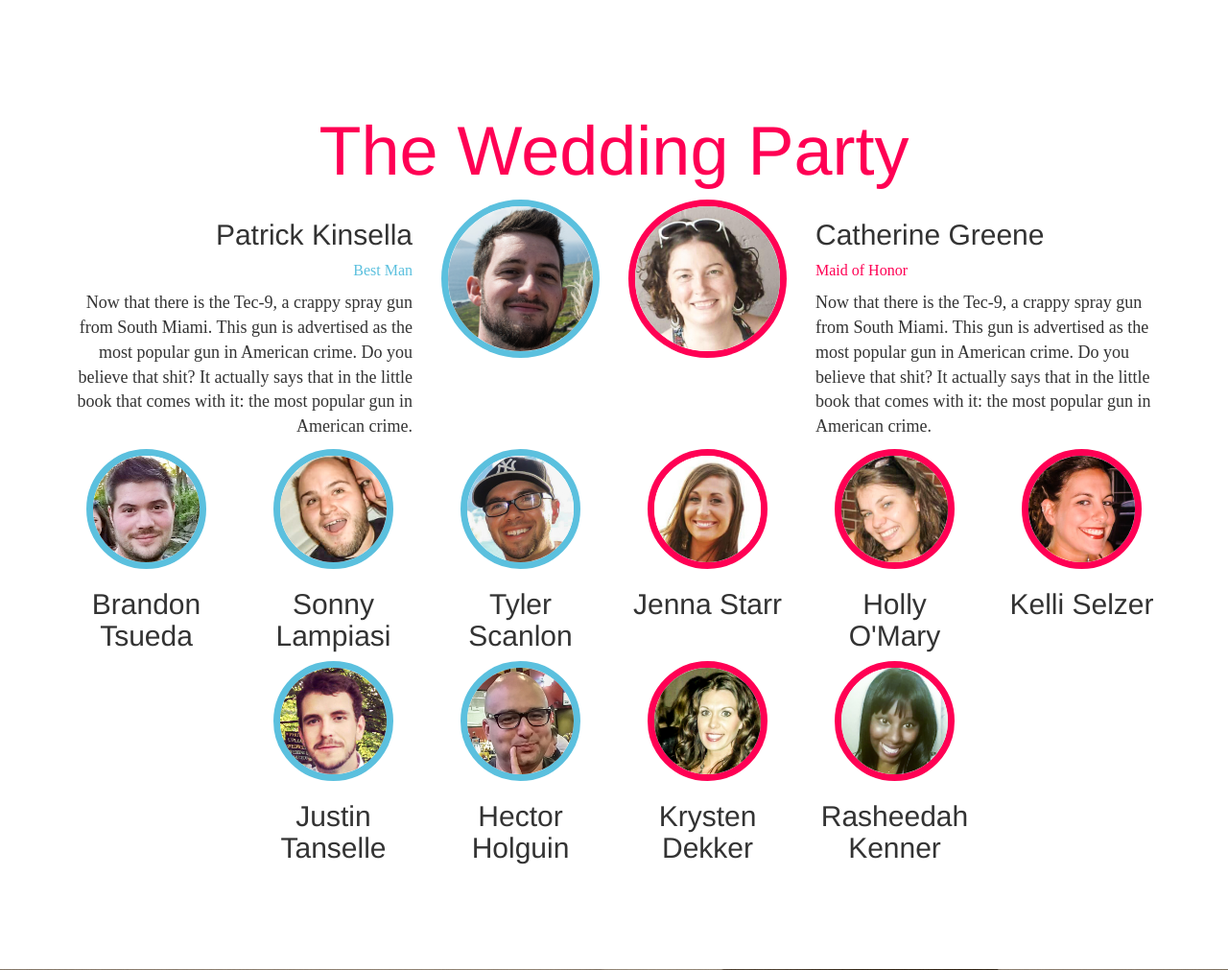
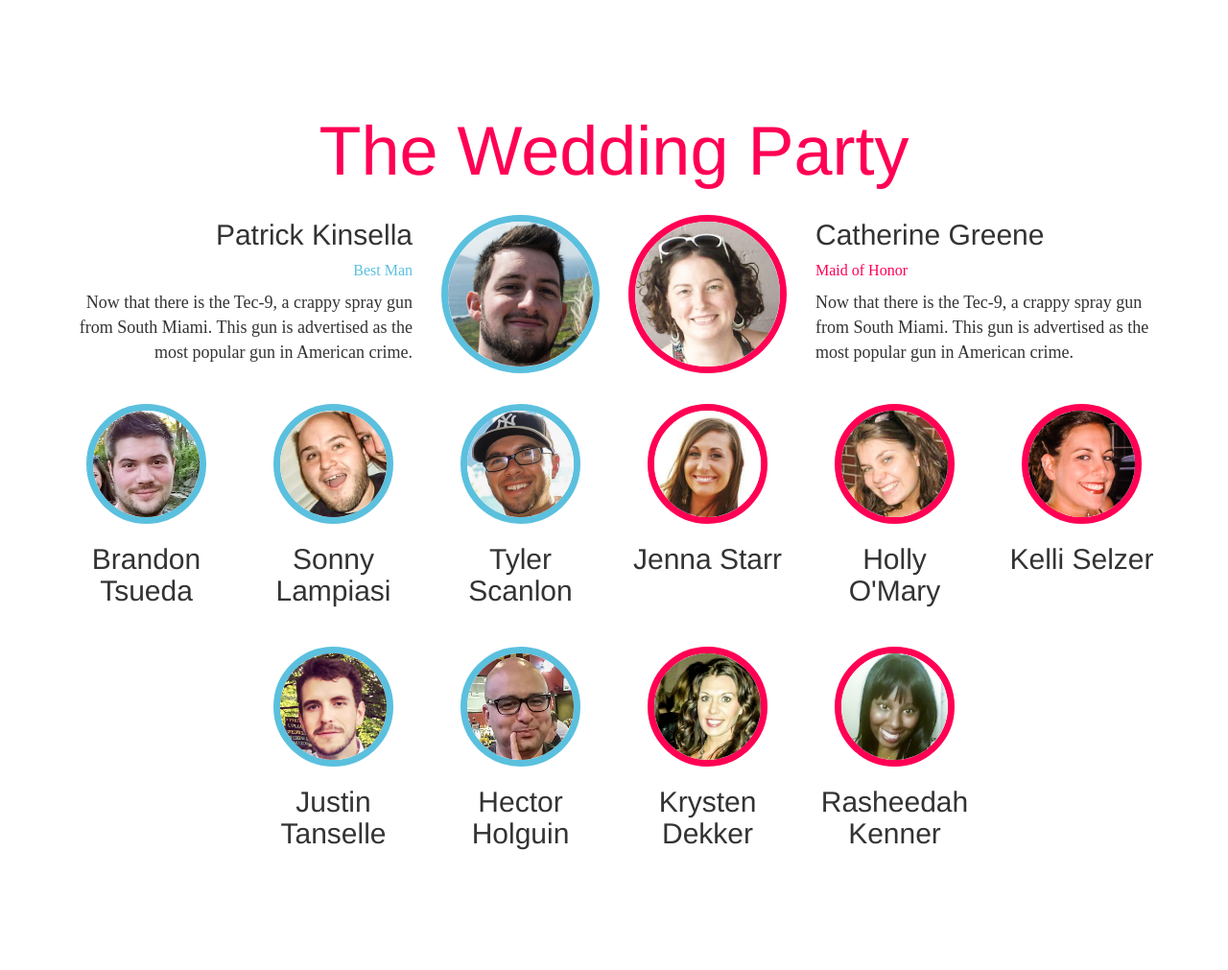
Before and after one commit to michaeldistler/wedding-site, a Django app: page / in a window 1280 px wide. Shown: the part 2265-3276 px from the top of the page at 96% size. Run offline with Django 3.2, Linux system fonts and the light colour scheme; some libraries are stand-ins or nearby versions; some web fonts are replaced.

Commit message:
Minor style changes, added PayPal donation button

```diff
--- a/static/css/main.css
+++ b/static/css/main.css
@@ -76,6 +76,11 @@ h1 {
 
 .about-img {
   border: 7px solid white;
+}
+
+.party-div {
+  padding-top: 16px;
+  padding-bottom: 16px;
 }
 
 .party-img-him {
--- a/templates/index.html
+++ b/templates/index.html
@@ -59,65 +59,65 @@
         <div class="col-xs-12 col-lg-12">
           <h1>The Wedding Party</h1>
           <div class="row center-xs">
-            <div class="col-xs-12 col-sm-4 col-sm-push-8 col-lg-2 col-lg-push-4">
+            <div class="col-xs-12 col-sm-4 col-sm-push-8 col-lg-2 col-lg-push-4 party-div">
               <img src="{% static 'img/patrick.jpg' %}" alt="Best Man" width="175px" class="img-circle img-responsive center-block party-img-him">
             </div>
             <div class="col-xs-12 col-sm-8 col-sm-pull-4 col-lg-4 col-lg-pull-2 text-right-responsive">
               <h2>Patrick Kinsella</h2>
               <p class="lead-him">Best Man</p>
-              <p>Now that there is the Tec-9, a crappy spray gun from South Miami. This gun is advertised as the most popular gun in American crime. Do you believe that shit? It actually says that in the little book that comes with it: the most popular gun in American crime.</p>
+              <p>Now that there is the Tec-9, a crappy spray gun from South Miami. This gun is advertised as the most popular gun in American crime.</p>
             </div>
-            <div class="col-xs-12 col-sm-4 col-lg-2">
+            <div class="col-xs-12 col-sm-4 col-lg-2 party-div">
               <img src="{% static 'img/catherine.jpg' %}" alt="Maid of Honor" width="175px" class="img-circle img-responsive center-block party-img-her">
             </div>
             <div class="col-xs-12 col-sm-8 col-lg-4 text-left-responsive">
               <h2>Catherine Greene</h2>
               <p class="lead-her">Maid of Honor</p>
-              <p>Now that there is the Tec-9, a crappy spray gun from South Miami. This gun is advertised as the most popular gun in American crime. Do you believe that shit? It actually says that in the little book that comes with it: the most popular gun in American crime.</p>
+              <p>Now that there is the Tec-9, a crappy spray gun from South Miami. This gun is advertised as the most popular gun in American crime.</p>
             </div>
           </div>
 
           <div class="row">
-            <div class="col-xs-6 col-lg-2">
+            <div class="col-xs-6 col-lg-2 party-div">
               <img src="{% static 'img/brandon.jpg' %}" alt="Groomsman" width="125px" class="img-circle img-responsive center-block party-img-him">
               <h2>Brandon Tsueda</h2>
             </div>
-            <div class="col-xs-6 col-lg-2">
+            <div class="col-xs-6 col-lg-2 party-div">
               <img src="{% static 'img/sonny.jpg' %}" alt="Groomsman" width="125px" class="img-circle img-responsive center-block party-img-him">
               <h2>Sonny Lampiasi</h2>
             </div>
-            <div class="col-xs-6 col-lg-2">
+            <div class="col-xs-6 col-lg-2 party-div">
               <img src="{% static 'img/tyler.jpg' %}" alt="Groomsman" width="125px" class="img-circle img-responsive center-block party-img-him">
               <h2>Tyler Scanlon</h2>
             </div>
-            <div class="col-xs-6 col-lg-2">
+            <div class="col-xs-6 col-lg-2 party-div">
               <img src="{% static 'img/jenna.jpg' %}" alt="Bridesmaid" width="125px" class="img-circle img-responsive center-block party-img-her">
               <h2>Jenna Starr</h2>
             </div>
-            <div class="col-xs-6 col-lg-2">
+            <div class="col-xs-6 col-lg-2 party-div">
               <img src="{% static 'img/holly.jpg' %}" alt="Bridesmaid" width="125px" class="img-circle img-responsive center-block party-img-her">
               <h2>Holly O'Mary</h2>
             </div>
-            <div class="col-xs-6 col-lg-2">
+            <div class="col-xs-6 col-lg-2 party-div">
               <img src="{% static 'img/kelli.jpg' %}" alt="Bridesmaid" width="125px" class="img-circle img-responsive center-block party-img-her">
               <h2>Kelli Selzer</h2>
             </div>
           </div>
 
           <div class="row">
-            <div class="col-xs-6 col-lg-2 col-lg-offset-2">
+            <div class="col-xs-6 col-lg-2 col-lg-offset-2 party-div">
               <img src="{% static 'img/justin.jpg' %}" alt="Groomsman" width="125px" class="img-circle img-responsive center-block party-img-him">
               <h2>Justin Tanselle</h2>
             </div>
-            <div class="col-xs-6 col-lg-2">
+            <div class="col-xs-6 col-lg-2 party-div">
               <img src="{% static 'img/hector.jpg' %}" alt="Groomsman" width="125px" class="img-circle img-responsive center-block party-img-him">
               <h2>Hector Holguin</h2>
             </div>
-            <div class="col-xs-6 col-lg-2">
+            <div class="col-xs-6 col-lg-2 party-div">
               <img src="{% static 'img/krysten.jpg' %}" alt="Bridesmaid" width="125px" class="img-circle img-responsive center-block party-img-her">
               <h2>Krysten Dekker</h2>
             </div>
-            <div class="col-xs-6 col-lg-2">
+            <div class="col-xs-6 col-lg-2 party-div">
               <img src="{% static 'img/rasheedah.jpg' %}" alt="Bridesmaid" width="125px" class="img-circle img-responsive center-block party-img-her">
               <h2>Rasheedah Kenner</h2>
             </div>
@@ -163,6 +163,7 @@
         <div class="col-xs-12 col-lg-8 col-lg-offset-2">
           <h1>RSVP Now</h1>
             <p>Please enter your name and the names of the guests that will be accompanying you, as well as your email address so that we can keep you abreast of any changes.</p>
+            {% include "rsvp/rsvp.html" %}
         </div>
     </div>
 </section>
@@ -175,6 +176,15 @@
           <div class="col-xs-12 col-lg-8 col-lg-offset-2">
             <h1>Gifts</h1>
               <p>Here we are going to go against tradition. We've decided that we have most everything we need, and frankly don't have much space for more stuff. In light of that, we would like to make it super easy by accepting monetary donations, which will go toward funding our honeymoon. If you would like to participate, please feel free to donate any amount you see fit by pressing the PayPal button below. You can pay via credit card or PayPal. Thank you so much!</p>
+              <!-- Form pasted from PayPal -->
+              <form action="https://www.paypal.com/cgi-bin/webscr" method="post" target="_top">
+              <input type="hidden" name="cmd" value="_s-xclick">
+              <input type="hidden" name="hosted_button_id" value="3XC59WMWTFFMQ">
+              <input type="image" src="{% static 'img/donatebutton2.png' %}" border="0" name="submit" alt="PayPal - The safer, easier way to pay online!">
+              <img alt="" border="0" src="https://www.paypalobjects.com/en_US/i/scr/pixel.gif" width="1" height="1">
+              </form>
+
+
           </div>
       </div>
     </div>
```
